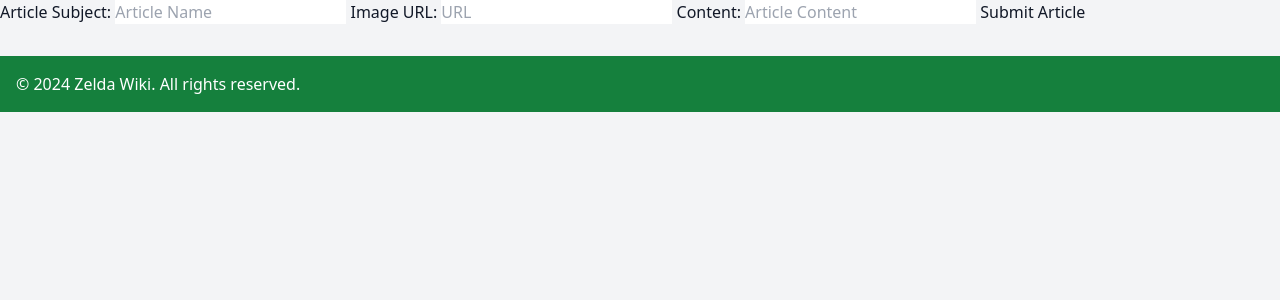
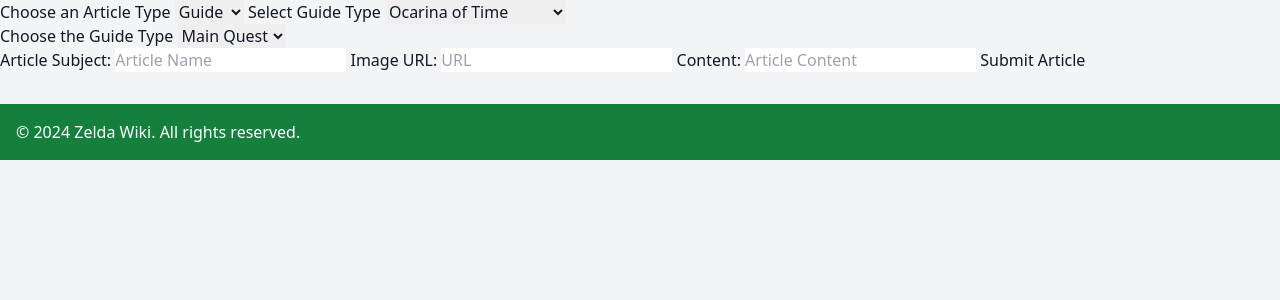
Before and after one commit to tul51522/Zelda-Wiki, a Flask app: page /newarticle in a window 1280 px wide. Shown: the part 100-400 px from the top of the page. Run offline with Flask 3, Linux system fonts and the light colour scheme; some libraries are stand-ins or nearby versions.

Commit message:
fixed article formatting and sql statements

```diff
--- a/app.py
+++ b/app.py
@@ -47,7 +47,7 @@
     if name not in games:
         name = None
     cursor = mysql.connection.cursor()
-    cursor.execute(''' SELECT * FROM ARTICLES WHERE GAME = %s AND ARTICLETYPE = GUIDE''',(name))
+    cursor.execute(''' SELECT * FROM ARTICLES WHERE ARTICLEINFO = %s AND ARTICLETYPE = %s''',(name, "guide"))
     articles = cursor.fetchall()
     cursor.close()
     return render_template('guides.html', games=games, selected_game=name, articles=articles)
@@ -80,7 +80,10 @@
        article_subject = request.form.get("asubject")
        imageurl = request.form.get("iurl")
        content = request.form.get("acontent")
-       cursor.execute(''' INSERT INTO articles VALUES(%s,%s, %s, 1)''',(article_subject, imageurl, content))
+       articletype = request.form.get("articletype")
+       articleinfo = request.form.get("info")
+       guidetype = request.form.get("guidetype")
+       cursor.execute(''' INSERT INTO articles VALUES(%s,%s, %s, 1, %s, %s, %s)''',(article_subject, imageurl, content, articletype, articleinfo, guidetype))
        mysql.connection.commit()
        cursor.close()
        return redirect(url_for('index'))
--- a/templates/newarticle.html
+++ b/templates/newarticle.html
@@ -2,6 +2,25 @@
 
 {% block content %}
     <form action="{{ url_for('newarticle')}}" method="post">
+        <label for="game"> Choose an Article Type</label>
+        <select name="articletype" id="articletype">
+            <option value="guide">Guide</option>
+            <option value="canon">Canon</option>
+        </select>
+
+        <label for="info" id="infotext"></label>
+        <select name="info" id="info">
+            <!-- Options will be populated based on the selected article type -->
+        </select>
+        <div id="guide-dropdown" style="display: none;">
+            <label for="guidetype">Choose the Guide Type</label>
+            <select name="guidetype" id="guidetype">
+                <option value="Main Quest">Main Quest</option>
+                <option value="Side Quest">Side Quest</option>
+                <option value="Collections">Collections</option>
+                <option value="Easter Eggs">Easter Eggs</option>
+            </select>
+        </div>
         <label for="subject">Article Subject: </label>
         <input type="text" id="subject" name="asubject" placeholder="Article Name">
         <label for="imageurl">Image URL: </label>
@@ -10,4 +29,37 @@
         <input type="text" id="content" name="acontent" placeholder="Article Content">
     <button type="submit">Submit Article</button>
 
+    <script>
+        document.getElementById("articletype").addEventListener("change", updateItems);
+
+        function updateItems() {
+            const articleType = document.getElementById("articletype").value;
+            const itemsDropdown = document.getElementById("info");
+            const guideDropdown = document.getElementById("guide-dropdown");
+            const infoText = document.getElementById("infotext");
+
+            itemsDropdown.innerHTML = "";
+
+            let options = [];
+
+            if (articleType === "guide") {
+                guideDropdown.style.display = "block";
+                infoText.innerText = "Select Guide Type"
+                options = ["Ocarina of Time", "Majoras Mask", "Wind Waker", "Twilight Princess", "Skyward Sword", "Breath of the Wild", "Tears of the Kingdom"];
+            } else if (articleType === "canon") {
+                guideDropdown.style.display = "none";
+                infoText.innerText = "Select Canon Type"
+                options = ["Characters", "Timeline", "Events", "Myths"];
+            }
+
+            options.forEach(optionText => {
+                const optionElement = document.createElement("option");
+                optionElement.textContent = optionText;
+                itemsDropdown.appendChild(optionElement);
+            });
+        }
+
+        updateItems();
+    </script>
+
 {%endblock%}
```
